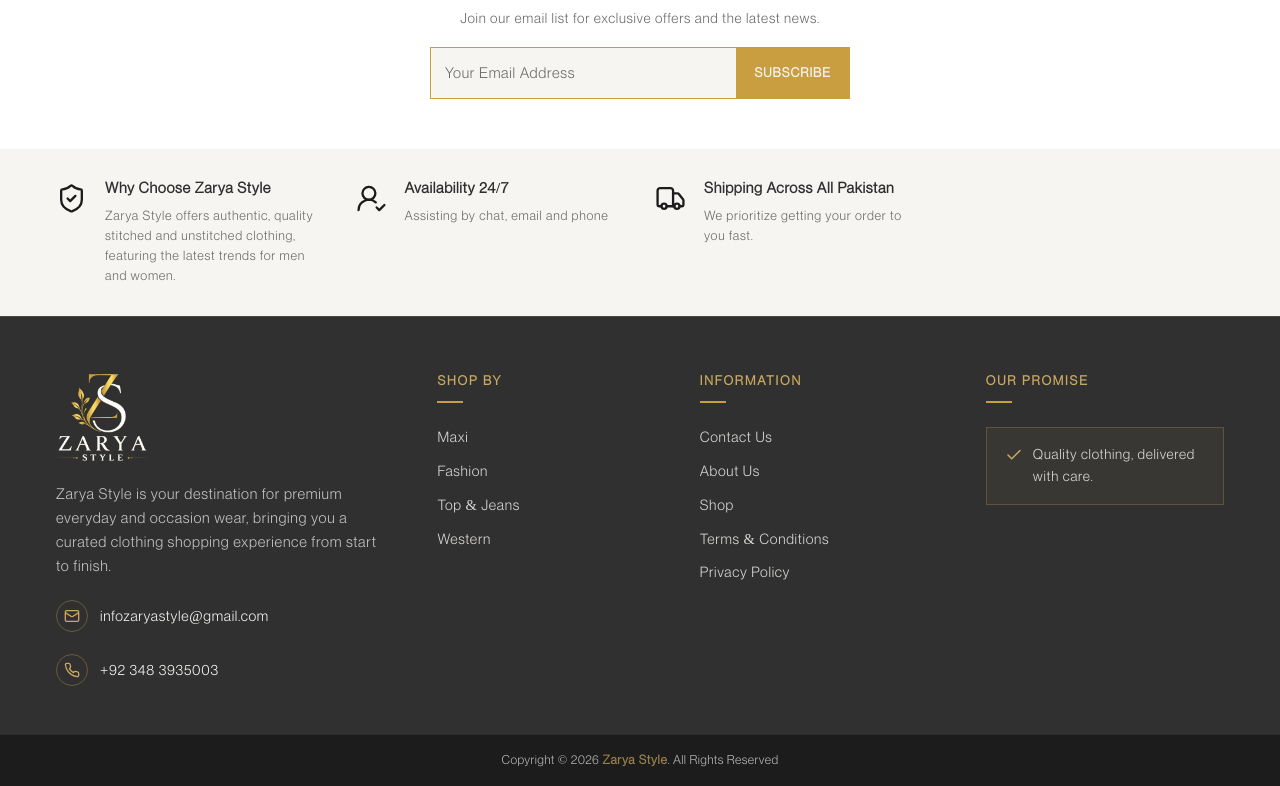
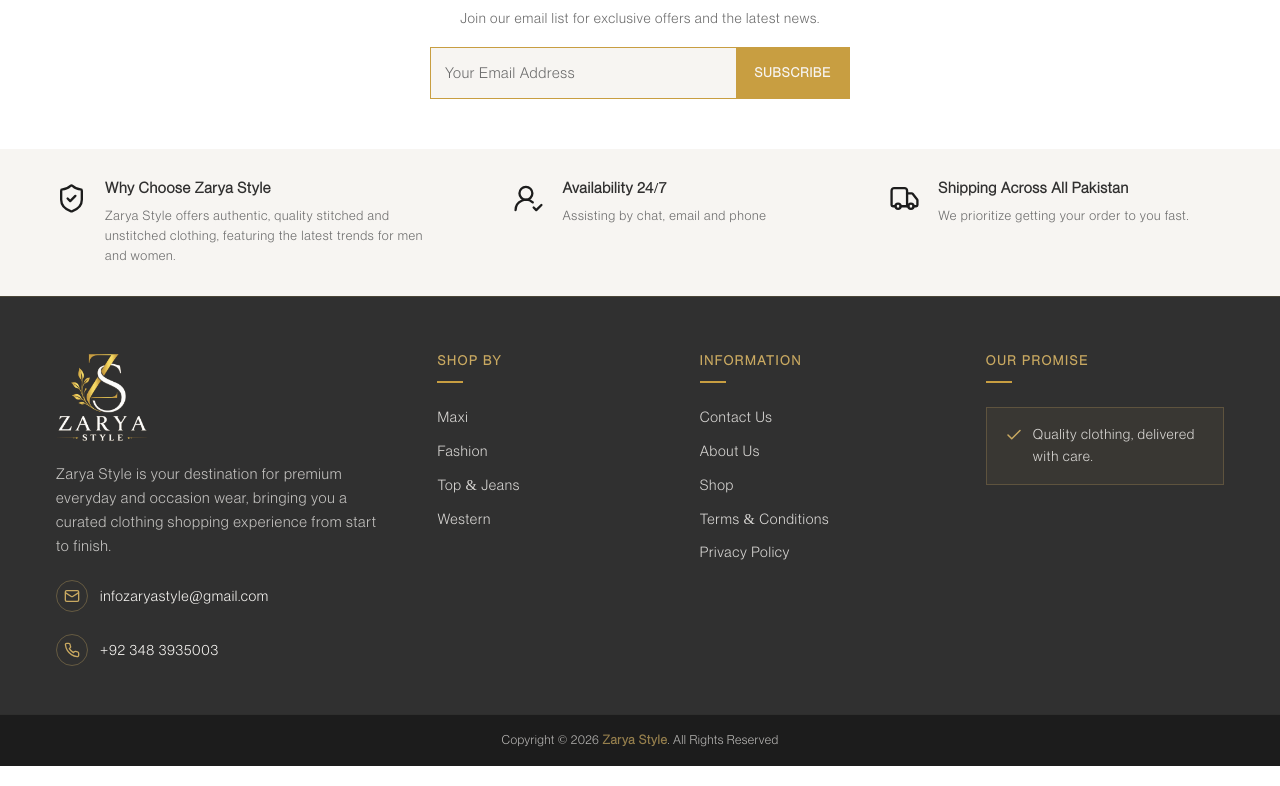
Before and after one commit to Adeel-116/E-commerce-store, a Next.js app: page / in a window 1280 px wide. Shown: the part 4317-5103 px from the top of the page. Built offline with nearby package versions, Linux system fonts and the light colour scheme; no server answers.

Commit message:
Adeel fix

```diff
--- a/src/app/styles/FooterTab.css
+++ b/src/app/styles/FooterTab.css
@@ -18,8 +18,10 @@
 .info-tab {
   display: flex;
   align-items: flex-start;
+  justify-content: center;
   width: 100%;
   gap: 14px;
+  text-align: left;
 }
 
 .info-tab-icon {
@@ -94,7 +96,7 @@
   }
 
   .info-tabs-container {
-    grid-template-columns: repeat(4, 1fr);
+    grid-template-columns: repeat(3, 1fr);
     gap: 30px;
   }
 
```
